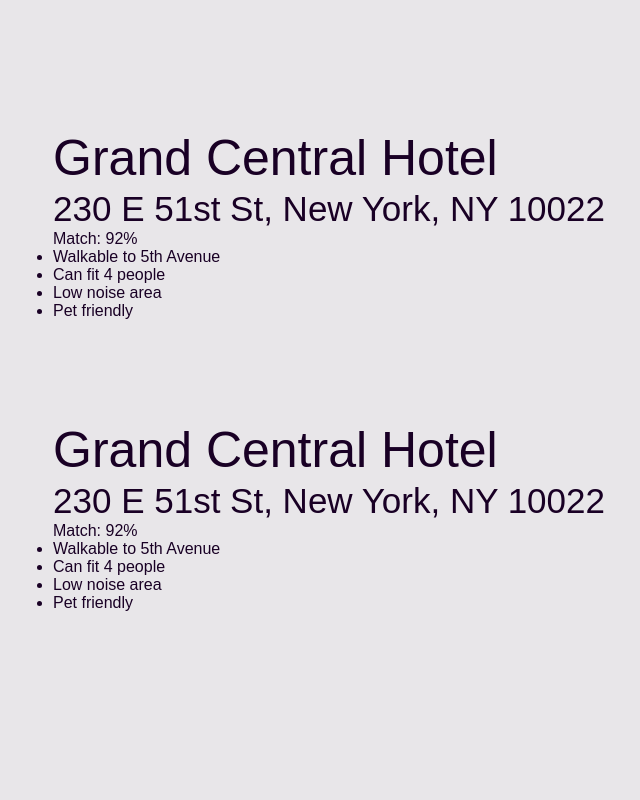
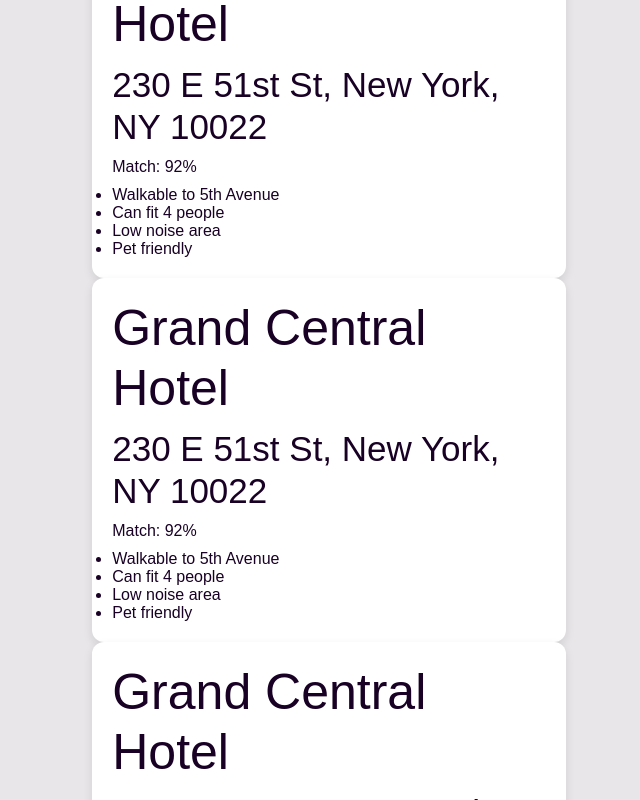
Before and after one commit to zaidcontractor/ai-powered-hotel-search, a React (Vite) app in the folder frontend/hotel-frontend/: page /results in a window 1280 px wide. Shown: the top 800 px of the page, without its empty margins (311-951 px from the left). Built offline with nearby package versions, Linux system fonts and the light colour scheme; a web font is replaced by a local one.

Commit message:
Added boxes for each result

```diff
--- a/frontend/hotel-frontend/src/pages/Results.jsx
+++ b/frontend/hotel-frontend/src/pages/Results.jsx
@@ -9,6 +9,7 @@ function Home() {
         <div className="main-flex">
           <Result />
           <Result />
+          <Result />
         </div>
       </div>
     </>
--- a/frontend/hotel-frontend/src/styles/Results.css
+++ b/frontend/hotel-frontend/src/styles/Results.css
@@ -1,9 +1,22 @@
 @import url('https://fonts.googleapis.com/css2?family=Murecho');
 @import url('https://fonts.googleapis.com/css2?family=Gabarito');
 
+.result-container {
+    display: flex;
+    flex-direction: column;
+    align-items: center;
+    gap: 20px;
+    padding: 40px;
+}
 
 .result-box {
-    margin-bottom: 100px;
+    width: 80%;
+    max-width: 600px;
+    background-color: var(--color-white);
+    padding: 20px;
+    border-radius: 12px;
+    box-shadow: 0 4px 10px rgba(0, 0, 0, 0.1);
     display: flex;
     flex-direction: column;
+    gap: 10px;
 }
```
